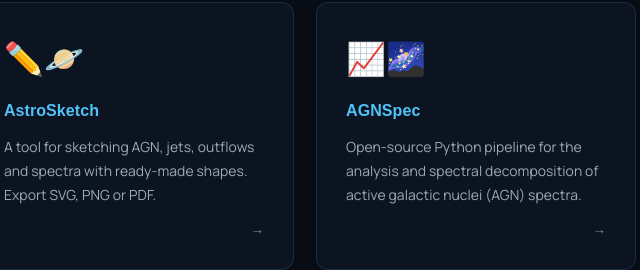
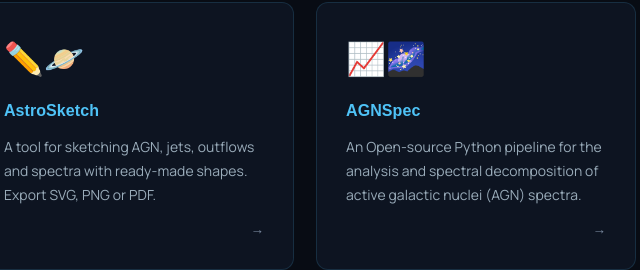
Before and after one commit to Ashwani-88/Ashwani-88.github.io, a plain HTML site: page astro_tools/tools_home.html in a window 1280 px wide. Shown: the part 872-1142 px from the top of the page, 506-1146 px from the left. Drawn offline with Linux system fonts and the light colour scheme.

Commit message:
updated tools_home.html

```diff
--- a/astro_tools/tools_home.html
+++ b/astro_tools/tools_home.html
@@ -89,7 +89,7 @@
    <a href="https://github.com/Ashwani-88/agnspec" class="tool-card">
   <div class="tool-icon">📈🌌</div>
   <div class="tool-name">AGNSpec</div>
-  <div class="tool-desc">Open-source Python pipeline for the analysis and spectral decomposition of active
+  <div class="tool-desc">An Open-source Python pipeline for the analysis and spectral decomposition of active
 galactic nuclei (AGN) spectra.</div>
   <div class="tool-arrow">→</div>
   </a>
```
